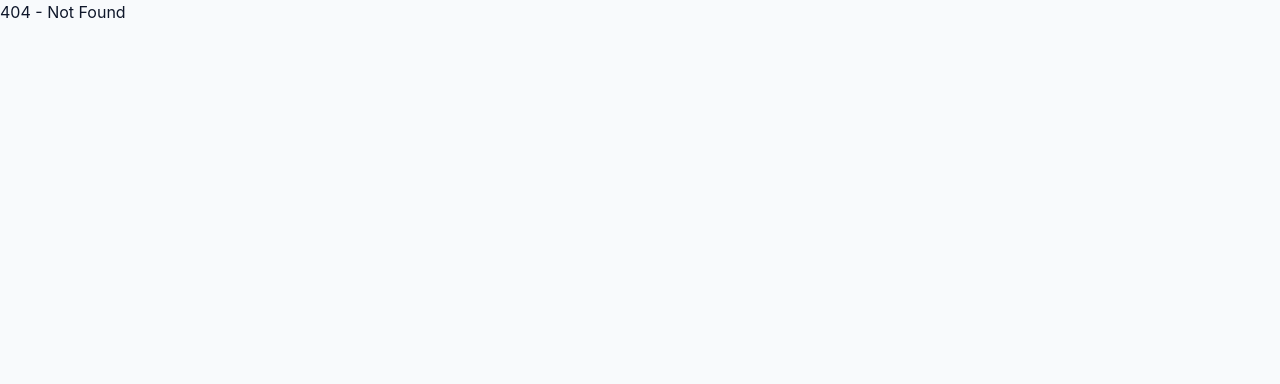
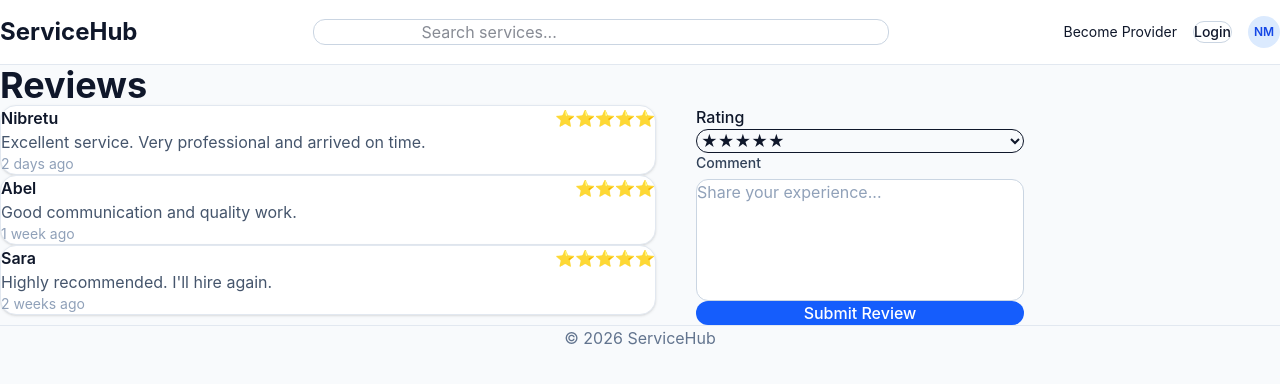
Before and after one commit to nibmangit/servicehub, a React app in the folder frontend/: page /reviews in a window 1280 px wide. Before the commit this address had no page. Shown: the top 384 px of the page. Built offline with nearby package versions, Linux system fonts and the light colour scheme; the HTML template or start-up script is replaced by a standard one.

Commit message:
feat: implements the reviews

```diff
--- a/frontend/src/app/router/router.jsx
+++ b/frontend/src/app/router/router.jsx
@@ -19,6 +19,7 @@ import IncomingRequestsPage from "../../pages/IncomingRequestsPage";
 import ChatPage from "../../pages/ChatPage";
 import NotificationsPage from "../../pages/NotificationsPage";
 import ProfilePage from "../../pages/ProfilePage";
+import ReviewsPage from "../../pages/ReviewsPage";
 
 export const router = createBrowserRouter([
     {
@@ -60,6 +61,10 @@ export const router = createBrowserRouter([
             {
                 path: "providers/:id",
                 element: <ProfilePage />
+            },
+            {
+                path: "reviews",
+                element: <ReviewsPage />
             }
         ],
     },
--- a/frontend/src/components/cards/ReviewCard.jsx
+++ b/frontend/src/components/cards/ReviewCard.jsx
@@ -0,0 +1,33 @@
+import Card from "../ui/Card";
+
+export default function ReviewCard({ review }) {
+
+    return (
+
+        <Card>
+
+            <div className="flex justify-between">
+
+                <h3 className="font-semibold">
+                    {review.user}
+                </h3>
+
+                <span className="text-yellow-500">
+                    {"⭐".repeat(review.rating)}
+                </span>
+
+            </div>
+
+            <p className="mt-4 text-slate-600">
+                {review.comment}
+            </p>
+
+            <p className="mt-4 text-sm text-slate-400">
+                {review.date}
+            </p>
+
+        </Card>
+
+    );
+
+}
--- a/frontend/src/components/forms/ReviewForm.jsx
+++ b/frontend/src/components/forms/ReviewForm.jsx
@@ -0,0 +1,51 @@
+import { useState } from "react";
+
+import Textarea from "../ui/Textarea";
+import Button from "../ui/Button";
+
+export default function ReviewForm() {
+
+    const [rating, setRating] = useState(5);
+
+    const [comment, setComment] = useState("");
+
+    return (
+
+        <div className="space-y-6">
+
+            <div>
+
+                <label className="font-medium">
+                    Rating
+                </label>
+
+                <select
+                    className="mt-2 w-full rounded-xl border p-3"
+                    value={rating}
+                    onChange={(e)=>setRating(e.target.value)}
+                >
+                    <option value="5">★★★★★</option>
+                    <option value="4">★★★★☆</option>
+                    <option value="3">★★★☆☆</option>
+                    <option value="2">★★☆☆☆</option>
+                    <option value="1">★☆☆☆☆</option>
+                </select>
+
+            </div>
+
+            <Textarea
+                label="Comment"
+                value={comment}
+                onChange={(e)=>setComment(e.target.value)}
+                placeholder="Share your experience..."
+            />
+
+            <Button className="w-full">
+                Submit Review
+            </Button>
+
+        </div>
+
+    );
+
+}
--- a/frontend/src/mocks/reviews.js
+++ b/frontend/src/mocks/reviews.js
@@ -0,0 +1,26 @@
+export const reviews = [
+    {
+        id: 1,
+        user: "Nibretu",
+        rating: 5,
+        date: "2 days ago",
+        comment:
+            "Excellent service. Very professional and arrived on time.",
+    },
+    {
+        id: 2,
+        user: "Abel",
+        rating: 4,
+        date: "1 week ago",
+        comment:
+            "Good communication and quality work.",
+    },
+    {
+        id: 3,
+        user: "Sara",
+        rating: 5,
+        date: "2 weeks ago",
+        comment:
+            "Highly recommended. I'll hire again.",
+    },
+];
--- a/frontend/src/pages/ReviewsPage.jsx
+++ b/frontend/src/pages/ReviewsPage.jsx
@@ -1,3 +1,39 @@
+import ReviewCard from "../components/cards/ReviewCard";
+import ReviewForm from "../components/forms/ReviewForm";
+
+import { reviews } from "../mocks/reviews";
+
 export default function ReviewsPage() {
-    return <h1>Reviews</h1>;
+
+    return (
+
+        <div className="max-w-5xl mx-auto px-6 py-10">
+
+            <h1 className="text-4xl font-bold">
+                Reviews
+            </h1>
+
+            <div className="grid lg:grid-cols-[2fr_1fr] gap-10 mt-10">
+
+                <div className="space-y-6">
+
+                    {reviews.map(review => (
+
+                        <ReviewCard
+                            key={review.id}
+                            review={review}
+                        />
+
+                    ))}
+
+                </div>
+
+                <ReviewForm />
+
+            </div>
+
+        </div>
+
+    );
+
 }
```
